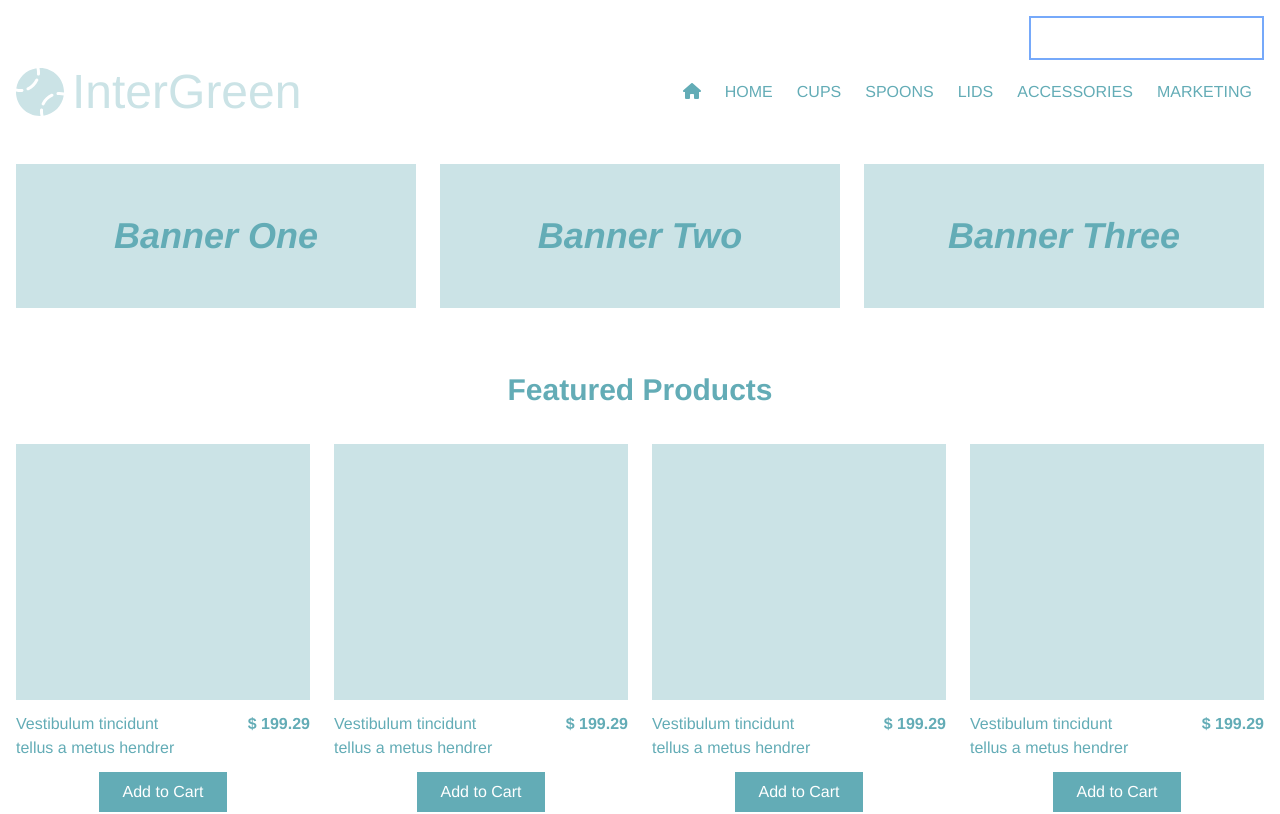
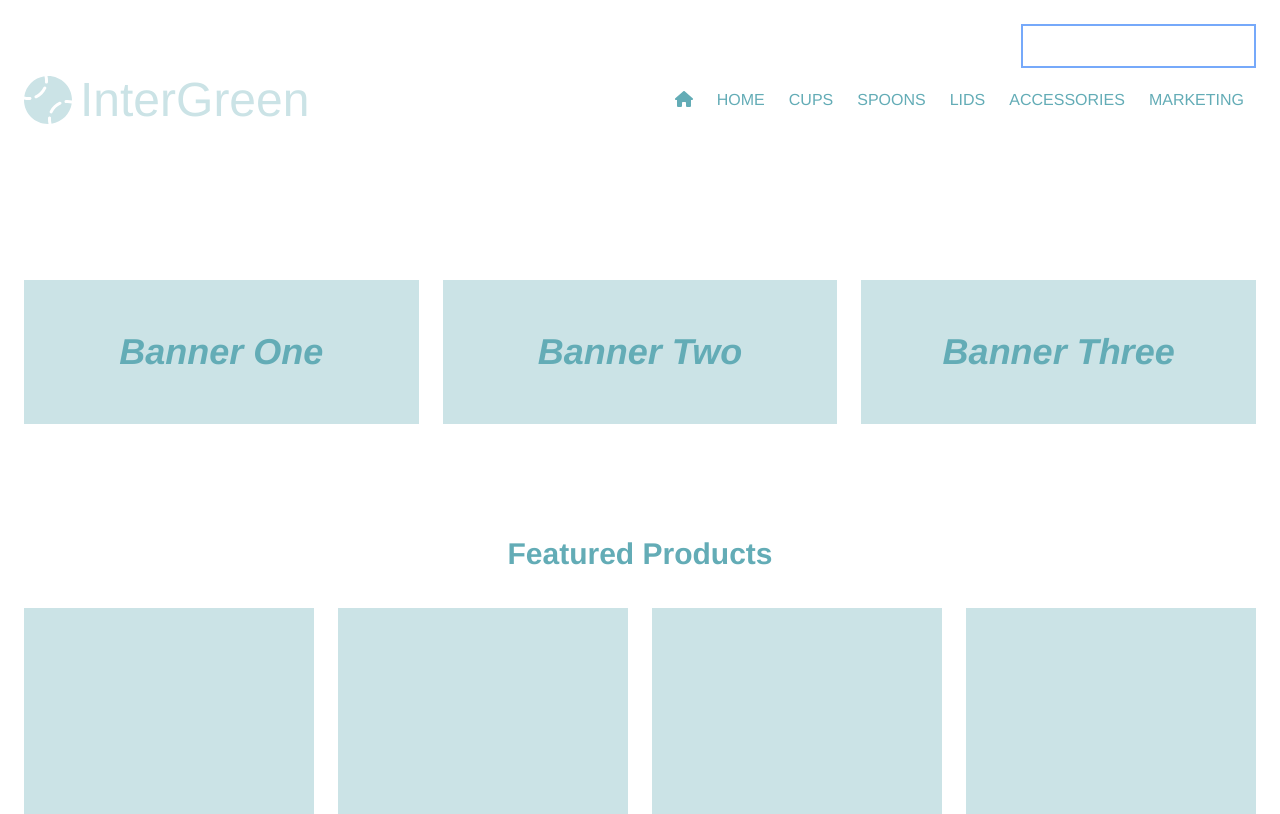
Before and after one commit to marsou001/test, a Vue app: page / in a window 1280 px wide. Shown: the top 814 px of the page. Built offline with nearby package versions, Linux system fonts and the light colour scheme.

Commit message:
style: adjust padding

```diff
--- a/src/App.vue
+++ b/src/App.vue
@@ -28,6 +28,5 @@ export default {
   -moz-osx-font-smoothing: grayscale;
   text-align: center;
   color: #2c3e50;
-  padding: 16px;
 }
 </style>
--- a/src/layout/Navbar/Navbar.vue
+++ b/src/layout/Navbar/Navbar.vue
@@ -1,5 +1,5 @@
 <template>
-  <header class="mb-3">
+  <header class="mb-3 p-6">
     <div class="search text-right">
       <input type="search" name="search" id="search" class="hidden mlg:inline-block mlg:mb-2 border-2 border-blue-400" />
     </div>
--- a/src/views/FeaturedProduct/FeaturedProduct.vue
+++ b/src/views/FeaturedProduct/FeaturedProduct.vue
@@ -1,5 +1,5 @@
 <template>
-  <div class="nav-tree text-normal text-xs text-left mb-1">
+  <div class="nav-tree text-normal text-xs text-left mb-1 p-6">
     Home > Category Name > Product Name
   </div>
   <ProductInfo />
--- a/src/views/FeaturedProduct/ProductInfo/Information/Information.vue
+++ b/src/views/FeaturedProduct/ProductInfo/Information/Information.vue
@@ -1,5 +1,5 @@
 <template>
-  <div class="information p-6">
+  <div class="information mlg:p-6">
     <Head />
     <hr class="mt-1 mb-6" />
     <div class="main-wrapper mlg:flex">
--- a/src/views/FeaturedProduct/ProductInfo/Pictures/Pictures.vue
+++ b/src/views/FeaturedProduct/ProductInfo/Pictures/Pictures.vue
@@ -1,6 +1,6 @@
 <template>
   <div class="pictures mlg:w-1/2 mb-6">
-    <div class="main-picture bg-weak w-full h-56 mb-6"></div>
+    <div class="main-picture bg-weak w-full h-72 mb-6"></div>
     <div class="other-pictures grid grid-cols-4 sm:grid-cols-2 lg:grid-cols-4 gap-6">
       <div class="picture bg-weak h-16 sm:h-32"></div>
       <div class="picture bg-weak h-16 sm:h-32"></div>
--- a/src/views/FeaturedProduct/ProductInfo/ProductInfo.vue
+++ b/src/views/FeaturedProduct/ProductInfo/ProductInfo.vue
@@ -1,5 +1,5 @@
 <template>
-  <div class="product flex flex-col mlg:flex-row mlg:justify-start mlg:items-center">
+  <div class="product flex flex-col mlg:flex-row mlg:justify-start mlg:items-center p-6">
     <Pictures />
     <Information />
   </div>
--- a/src/views/FeaturedProduct/SuggestedProducts/SuggestedProducts.vue
+++ b/src/views/FeaturedProduct/SuggestedProducts/SuggestedProducts.vue
@@ -1,5 +1,5 @@
 <template>
-  <section class="suggested-products">
+  <section class="suggested-products p-6">
     <h2 class="text-normal text-3xl font-bold text-left mb-6">You may also be interested in:</h2>
 
     <div class="featured-products-grid-container grid grid-cols-1 sm:grid-cols-2 mlg:grid-cols-4 gap-6 mb-6">
--- a/src/views/FeaturedProducts/Category/Category.vue
+++ b/src/views/FeaturedProducts/Category/Category.vue
@@ -1,5 +1,5 @@
 <template>
-  <header class="mb-12">
+  <header class="mb-12 p-6">
     <div class="nav-tree text-normal text-xs text-left mb-1">
       Home > Category Name
     </div>
--- a/src/views/FeaturedProducts/FeaturedProducts.vue
+++ b/src/views/FeaturedProducts/FeaturedProducts.vue
@@ -1,7 +1,7 @@
 <template>
   <Category />
 
-  <section class="flex flex-col lg:flex-row md:justify-between mb-9">
+  <section class="flex flex-col lg:flex-row md:justify-between mb-9 p-6">
     <aside class="lg:w-60 lg:mr-3 mb-3">
       <h3 class="text-normal bg-weak text-left py-1 px-2">FILTER NAME</h3>
       <ul>
--- a/src/views/Landing/Banners/Banners.vue
+++ b/src/views/Landing/Banners/Banners.vue
@@ -1,5 +1,5 @@
 <template>
-  <section class="banners grid grid-cols-1 sm:grid-cols-2 md:grid-cols-3 gap-6 mb-16">
+  <section class="banners grid grid-cols-1 sm:grid-cols-2 md:grid-cols-3 gap-6 mb-16 p-6">
     <div
       v-for="banner in banners"
       :key="banner"
--- a/src/views/Landing/FeaturedProducts/FeaturedProducts.vue
+++ b/src/views/Landing/FeaturedProducts/FeaturedProducts.vue
@@ -1,5 +1,5 @@
 <template>
-  <section class="featured-products mb-6">
+  <section class="featured-products mb-6 p-6">
     <h1 class="text-normal text-3xl font-bold pb-9">Featured Products</h1>
 
     <div class="featured-products-grid-container grid grid-cols-1 sm:grid-cols-2 md:grid-cols-4 gap-6 mb-6">
--- a/src/views/Landing/Hero/Hero.vue
+++ b/src/views/Landing/Hero/Hero.vue
@@ -1,5 +1,5 @@
 <template>
-  <section data-carousel="static" class="mb-12">
+  <section data-carousel="static" class="mb-12 p-6">
     <div class="carousel bg-weak flex flex-col md:flex-row md:justify-between" data-carousel-item>
       <div class="picture hidden md:block md:w-1/2"></div>
       <div class="description md:text-right py-10 px-6">
```
